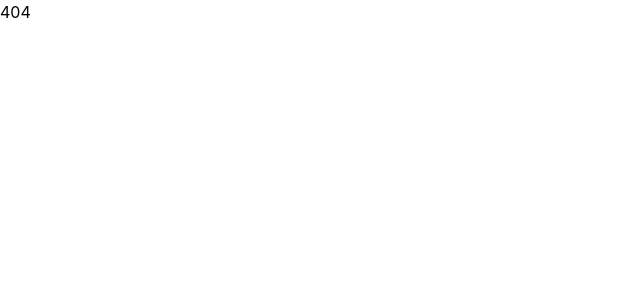
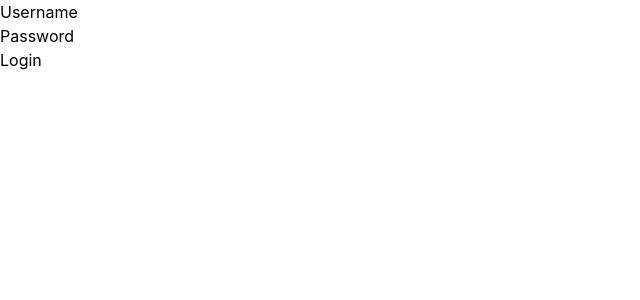
Before and after one commit to Aicyraa/Club, a React (Vite) app in the folder frontend/: page /login in a window 1280 px wide. Shown: the top 300 px of the page, without its empty margins (0-640 px from the left). Built offline with nearby package versions, Linux system fonts and the light colour scheme.

Commit message:
feat: login ui

```diff
--- a/frontend/src/components/Login.tsx
+++ b/frontend/src/components/Login.tsx
@@ -0,0 +1,51 @@
+import type { LoginFields } from '@custom-types/type'
+import { useForm } from 'react-hook-form'
+import axios from 'axios'
+
+const Login = () => {
+   const {
+      register,
+      handleSubmit,
+      formState: { errors },
+   } = useForm<LoginFields>({
+      defaultValues: {
+         username: '',
+         password: '',
+      },
+   })
+
+   const login = async (data: LoginFields) => {
+      try {
+         const response = await axios.post<LoginFields>('/api/v1/login', data)
+         console.log(response.data)
+      } catch (error) {
+         console.error(error)
+      }
+   }
+
+   return (
+      <>
+         <form onSubmit={handleSubmit(login)}>
+            <div className="group">
+               <label htmlFor="username"> Username </label>
+               <input
+                  type="text"
+                  {...register('username', { required: 'Username is required', minLength: 5 })}
+               />
+               {errors.username && <span>{errors.username.message}</span>}
+            </div>
+            <div className="group">
+               <label htmlFor="passwod"> Password </label>
+               <input
+                  type="text"
+                  {...register('password', { required: 'Username is required', minLength: 5 })}
+               />
+               {errors.password && <span>{errors.password.message}</span>}
+            </div>
+            <button type="submit"> Login </button>
+         </form>
+      </>
+   )
+}
+
+export default Login
--- /dev/null
+++ b/frontend/src/context/UserContext.tsx
@@ -0,0 +1,45 @@
+import type { User } from '@custom-types/type'
+import { createContext, useContext, useEffect, useState, type ReactNode } from 'react'
+
+const UserContext = createContext<User | null>(null)
+
+const UserProvider = ({ children }: { children: ReactNode }) => {
+   const [user, setUser] = useState<User | null>(null)
+   const [isLoading, setIsLoading] = useState(true)
+
+   useEffect(() => {
+      const fetchUser = async () => {
+         try {
+            const response = await fetch('/api/v1/me', {
+               method: 'GET',
+               credentials: 'include',
+            })
+
+            setIsLoading(false)
+            return response.ok ? setUser(await response.json()) : setUser(null)
+         } catch (error) {
+            setUser(null)
+            console.error('Error fetching user:', error)
+         }
+      }
+
+      fetchUser()
+
+      return () => {
+         setUser(null)
+         setIsLoading(true)
+      }
+   }, [user, setUser, isLoading, setIsLoading])
+
+   return <UserContext.Provider value={user}>{children}</UserContext.Provider>
+}
+
+const useUserContext = () => {
+   const context = useContext(UserContext)
+   if (context === undefined) {
+      throw new Error('useUserContext must be used within a UserProvider')
+   }
+   return context
+}
+
+export { UserProvider, UserContext }
--- a/frontend/src/types/type.ts
+++ b/frontend/src/types/type.ts
@@ -1,3 +1,9 @@
+export interface User {
+   id: string
+   email: string
+   username: string
+}
+
 export interface SignupFields {
    email: string
    username: string
```
Also changed, not shown: frontend/src/route.tsx (+13 -8 lines).
